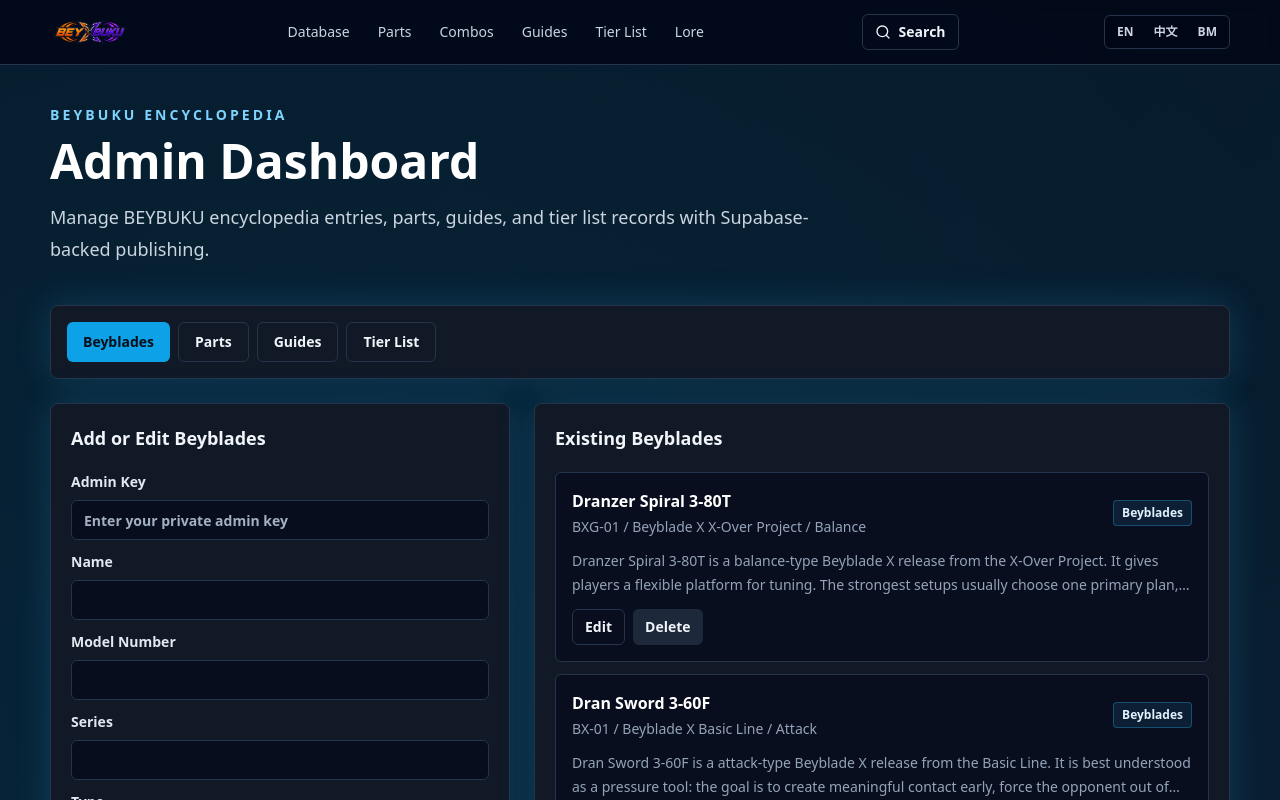
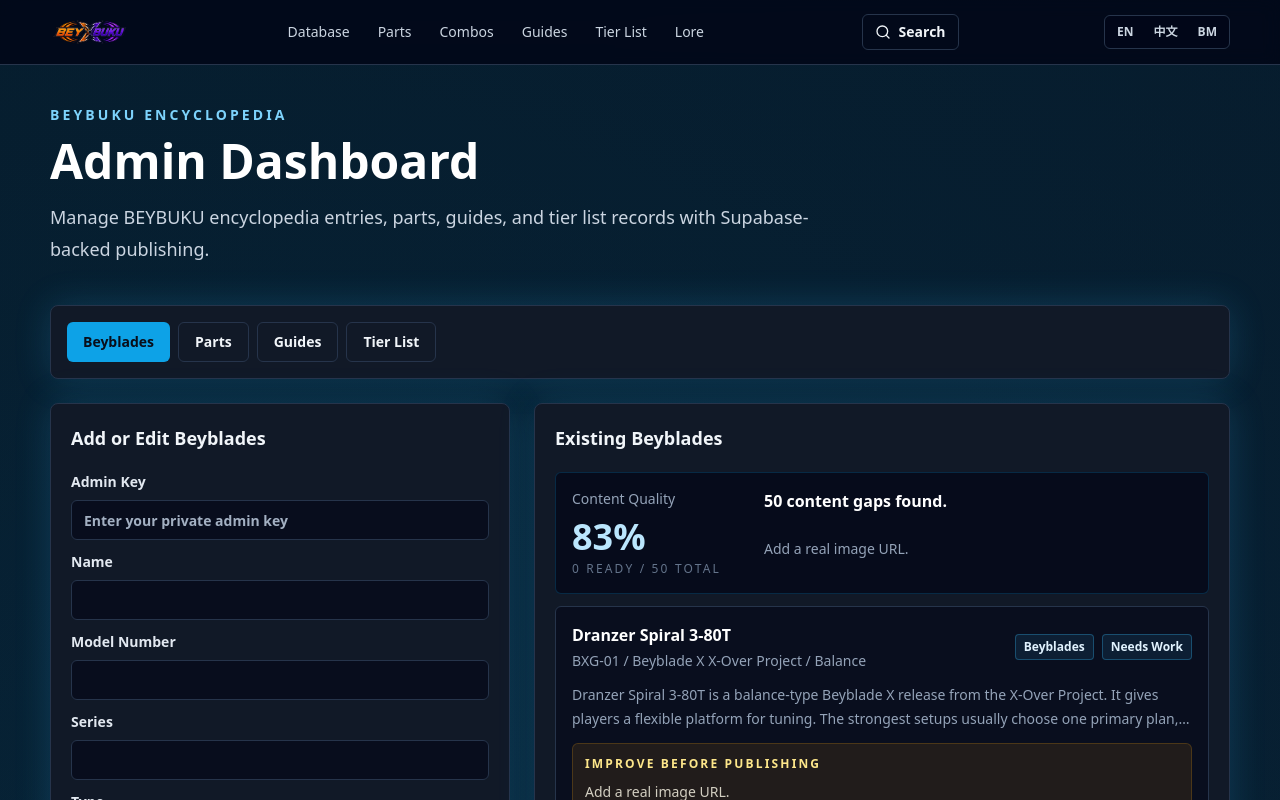
Before and after one commit to joelchia97/beyverse, a Next.js app: page /admin in a window 1280 px wide. Shown: the top 800 px of the page. Built offline with nearby package versions, Linux system fonts and the light colour scheme; no server answers; the database is empty.

Commit message:
Add admin content quality checker

```diff
--- a/components/admin-dashboard-client.tsx
+++ b/components/admin-dashboard-client.tsx
@@ -110,6 +110,7 @@
   const router = useRouter();
   const fields = fieldGroups[resource];
   const emptyDraft = useMemo(() => Object.fromEntries(fields.map((field) => [field.name, ""])), [fields]);
+  const quality = useMemo(() => getQualitySummary(resource, rows), [resource, rows]);
   const [editingId, setEditingId] = useState<string | null>(null);
   const [draft, setDraft] = useState<AdminRecord>(emptyDraft);
   const [adminKey, setAdminKey] = useState(() => (typeof window === "undefined" ? "" : sessionStorage.getItem("beybuku_admin_key") ?? ""));
@@ -233,30 +234,174 @@
           <CardTitle>Existing {resourceLabels[resource]}</CardTitle>
         </CardHeader>
         <CardContent className="grid gap-3">
+          <QualitySummary summary={quality} />
           {rows.map((row) => (
+            <RecordCard key={row.id} resource={resource} row={row} isSaving={isSaving} onEdit={edit} onDelete={remove} />
+          ))}
+        </CardContent>
+      </Card>
+    </div>
+  );
+}
+
+function QualitySummary({ summary }: { summary: QualitySummaryResult }) {
+  return (
+    <div className="grid gap-3 rounded-md border border-sky-500/20 bg-slate-950/70 p-4 md:grid-cols-[180px_1fr]">
+      <div>
+        <p className="text-sm text-slate-400">Content Quality</p>
+        <p className="mt-2 text-4xl font-black text-sky-200">{summary.score}%</p>
+        <p className="mt-1 text-xs uppercase tracking-[0.18em] text-slate-500">{summary.readyCount} ready / {summary.total} total</p>
+      </div>
+      <div className="grid gap-2">
+        <p className="font-bold text-white">{summary.issueCount === 0 ? "This section looks ready." : `${summary.issueCount} content gaps found.`}</p>
+        <ul className="grid gap-1 text-sm leading-6 text-slate-400 md:grid-cols-2">
+          {summary.topIssues.map((issue) => (
+            <li key={issue}>{issue}</li>
+          ))}
+        </ul>
+      </div>
+    </div>
+  );
+}
+
+function RecordCard({
+  resource,
+  row,
+  isSaving,
+  onEdit,
+  onDelete
+}: {
+  resource: Resource;
+  row: AdminRecord;
+  isSaving: boolean;
+  onEdit: (row: AdminRecord) => void;
+  onDelete: (row: AdminRecord) => void;
+}) {
+  const issues = getQualityIssues(resource, row);
+
+  return (
             <div key={row.id} className="grid gap-3 rounded-md border bg-slate-950/55 p-4">
               <div className="flex flex-wrap items-center justify-between gap-3">
                 <div>
                   <p className="font-bold text-white">{row.title || row.name}</p>
                   <p className="mt-1 text-sm text-slate-400">{summaryForResource(resource, row)}</p>
                 </div>
-                <Badge>{resourceLabels[resource]}</Badge>
+                <div className="flex flex-wrap gap-2">
+                  <Badge>{resourceLabels[resource]}</Badge>
+                  <Badge>{issues.length === 0 ? "Ready" : "Needs Work"}</Badge>
+                </div>
               </div>
               <p className="line-clamp-2 text-sm leading-6 text-slate-400">{row.description || row.excerpt || row.notes || row.content}</p>
+              {issues.length > 0 ? (
+                <div className="rounded-md border border-amber-500/20 bg-amber-500/10 p-3">
+                  <p className="text-xs font-bold uppercase tracking-[0.18em] text-amber-200">Improve before publishing</p>
+                  <ul className="mt-2 grid gap-1 text-sm leading-6 text-amber-50/80 md:grid-cols-2">
+                    {issues.map((issue) => (
+                      <li key={issue}>{issue}</li>
+                    ))}
+                  </ul>
+                </div>
+              ) : null}
               <div className="flex gap-2">
-                <Button size="sm" variant="outline" onClick={() => edit(row)}>
+                <Button size="sm" variant="outline" onClick={() => onEdit(row)}>
                   Edit
                 </Button>
-                <Button size="sm" variant="secondary" disabled={isSaving} onClick={() => remove(row)}>
+                <Button size="sm" variant="secondary" disabled={isSaving} onClick={() => onDelete(row)}>
                   Delete
                 </Button>
               </div>
             </div>
-          ))}
-        </CardContent>
-      </Card>
-    </div>
   );
+}
+
+type QualitySummaryResult = {
+  total: number;
+  readyCount: number;
+  issueCount: number;
+  score: number;
+  topIssues: string[];
+};
+
+function getQualitySummary(resource: Resource, rows: AdminRecord[]): QualitySummaryResult {
+  const rowIssues = rows.map((row) => getQualityIssues(resource, row));
+  const issueCount = rowIssues.reduce((sum, issues) => sum + issues.length, 0);
+  const readyCount = rowIssues.filter((issues) => issues.length === 0).length;
+  const possibleIssues = rows.length * requiredChecksCount(resource);
+  const score = possibleIssues === 0 ? 100 : Math.max(0, Math.round(((possibleIssues - issueCount) / possibleIssues) * 100));
+  const topIssues = Array.from(new Set(rowIssues.flat())).slice(0, 6);
+
+  return {
+    total: rows.length,
+    readyCount,
+    issueCount,
+    score,
+    topIssues: topIssues.length ? topIssues : ["No major content gaps found."]
+  };
+}
+
+function getQualityIssues(resource: Resource, row: AdminRecord) {
+  if (resource === "beyblades") {
+    return [
+      !row.product_code ? "Add model number." : "",
+      !hasLength(row.description, 120) ? "Expand description to at least 120 characters." : "",
+      !hasList(row.strengths, 2) ? "Add at least 2 strengths." : "",
+      !hasList(row.weaknesses, 2) ? "Add at least 2 weaknesses." : "",
+      !row.image_url || row.image_url.includes("placeholder") ? "Add a real image URL." : "",
+      !hasLength(row.anime_info, 60) ? "Add anime or lore info." : ""
+    ].filter(Boolean);
+  }
+
+  if (resource === "parts") {
+    return [
+      !row.category ? "Choose part category." : "",
+      !hasLength(row.description, 90) ? "Expand description to at least 90 characters." : "",
+      !hasList(row.advantages, 2) ? "Add at least 2 advantages." : "",
+      !hasList(row.disadvantages, 1) ? "Add at least 1 disadvantage." : "",
+      !hasList(row.recommended_uses, 1) ? "Add recommended uses." : "",
+      !hasScores(row) ? "Check all battle scores." : ""
+    ].filter(Boolean);
+  }
+
+  if (resource === "guides") {
+    return [
+      !row.category ? "Add guide category." : "",
+      !hasLength(row.excerpt, 80) ? "Expand excerpt to at least 80 characters." : "",
+      !hasLength(row.content, 600) ? "Write at least 600 characters of original guide content." : "",
+      !row.published_at ? "Add published date." : ""
+    ].filter(Boolean);
+  }
+
+  return [
+    !row.tier ? "Choose tier." : "",
+    !row.format ? "Add format." : "",
+    !hasLength(row.notes, 80) ? "Expand tier notes to at least 80 characters." : ""
+  ].filter(Boolean);
+}
+
+function requiredChecksCount(resource: Resource) {
+  const checks: Record<Resource, number> = {
+    beyblades: 6,
+    parts: 6,
+    guides: 4,
+    tier_lists: 3
+  };
+
+  return checks[resource];
+}
+
+function hasLength(value: string, min: number) {
+  return value.trim().length >= min;
+}
+
+function hasList(value: string, min: number) {
+  return value.split(/\n|,/).map((item) => item.trim()).filter(Boolean).length >= min;
+}
+
+function hasScores(row: AdminRecord) {
+  return ["attack", "defense", "stamina", "balance"].every((key) => {
+    const value = Number(row[key]);
+    return Number.isFinite(value) && value >= 1 && value <= 10;
+  });
 }
 
 function Field({
```
